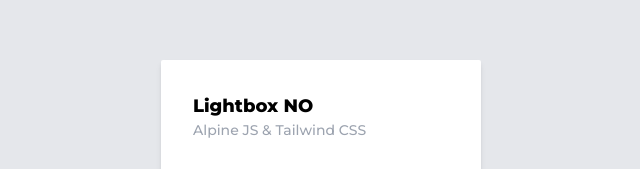
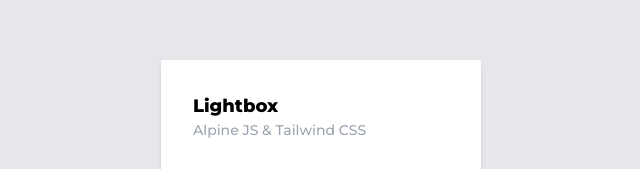
Before and after one commit to jdkrynen-beep/cypress-course, a website: page src/lightbox.html in a window 1280 px wide. Shown: the part 140-309 px from the top of the page, 319-959 px from the left. Drawn offline with nearby package versions, Linux system fonts and the light colour scheme; grey boxes are pictures that could not be loaded.

```diff
--- a/src/lightbox.html
+++ b/src/lightbox.html
@@ -29,7 +29,7 @@
             <div class="flex flex-col h-screen items-center justify-center">
                 <div class="bg-white p-8 shadow-md rounded-sm">
                     <!-- Title -->
-                    <h1 class="text-lg font-extrabold">Lightbox NO</h1>
+                    <h1 class="text-lg font-extrabold">Lightbox</h1>
                     <h2 class="text-sm text-gray-400 mb-8">Alpine JS & Tailwind CSS</h1>
 
                     <!-- Overlay -->
```
